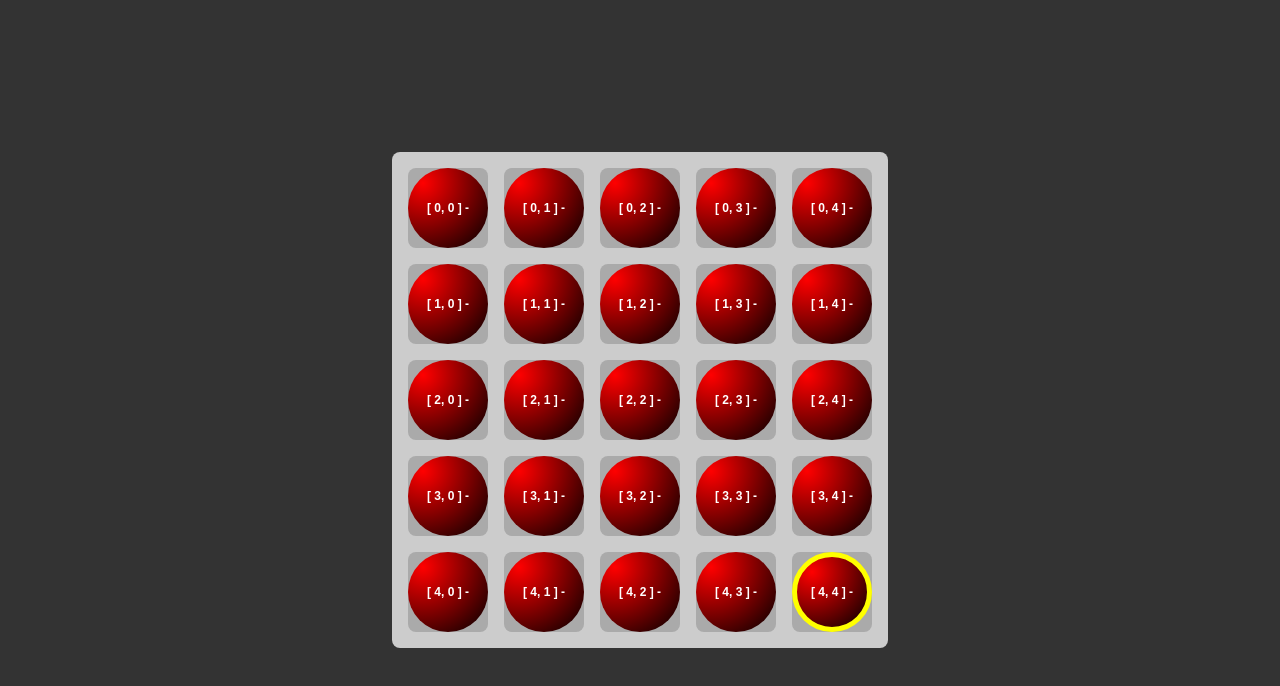
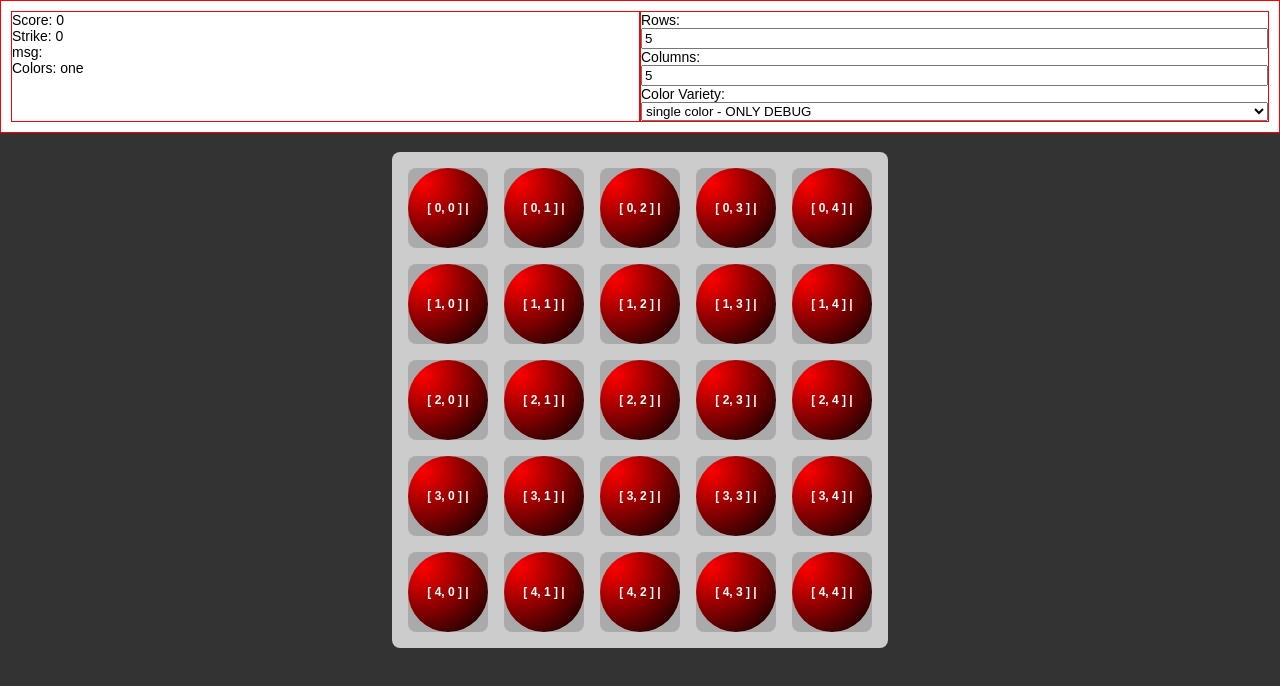
Before and after one commit to TimB1990/balletje-balletje, a Vue app: page / in a window 1280 px wide. Shown: the top 686 px of the page. Built offline with nearby package versions, Linux system fonts and the light colour scheme.

Commit message:
drop logic done

```diff
--- a/src/App.vue
+++ b/src/App.vue
@@ -267,11 +267,12 @@ function processStrike(){
     if(path.value.length){
 
         // find out which balls are on top of striked ball
+
         defineStackAndDropNewBalls()
-
-        // score.value += strike.value + 1
-        // strikedIds.value = []
-        // strike.value = 0
+        path.value = []
+        score.value += strike.value + 1
+        strikedIds.value = []
+        strike.value = 0
     }
 }
 
@@ -290,13 +291,9 @@ function defineStackAndDropNewBalls(){
 
         if(!entry) return
 
-        entry.style.backgroundColor = "black"
-
         cols.push(p.data.coords.col)
 
     })
-
-    const targets = []
 
     for(let col = 0; col < hGridSize.value; col++){
 
@@ -313,41 +310,36 @@ function defineStackAndDropNewBalls(){
                 let current = gameboard.value.find(g => g.data.coords.row === up && g.data.coords.col === col)
 
                 if (up < 0) {
-                    console.log('create ball at and assign target for', up, row)
+                    // console.log('create ball at and assign target for', up, row)
+                    let newBall = generateBall(col, up - vGridSize.value)
+                    gameboard.value.push(newBall)
+                    newBall.dynamic = true
+                    newBall.target = row
                     break;
                 }
 
-                let inPath = sortedPath.find(p => p === current)
+                let currentInPath = sortedPath.find(p => p === current)
 
-                if(inPath || current.target !== undefined ) continue;
-
-                console.log('found', up)
-
-                current.style.backgroundColor = "yellow"
+                if(currentInPath || current.target !== undefined ) continue;
 
                 current.target = row
-
                 break;
 
             }
         }
     }
 
-    console.log(targets)
+    gameboard.value = gameboard.value.filter(entry => !sortedPath.map(s => s.id).includes(entry.id))
 
-
-    // END
-
+    gameboard.value.forEach(entry => {
+        if(entry.target === undefined) return
+        setTimeout(() => {
+            entry.dynamic = true
+            entry.data.coords.row = entry.target
+            entry.target = undefined
+        }, 50)
+    })
 }
-
-function movePosition(fromCoords, toCoords){
-
-    if(!(Array.isArray(fromCoords) || Array.isArray(toCoords))) return
-
-
-
-}
-
 
 function checkAdjacing(newObj, prevObj) {
 
@@ -446,7 +438,7 @@ const coordsInPath = (coords) => {
 
     <div @mousedown="onMouseDown" id="gameboard" :style="gameboardLayout">
 
-        <!-- <div class="debugger">
+        <div class="debugger">
             <div class="debug-info">
                 <code>Score: {{ score }}</code>
                 <code>Strike: {{ strike }}</code>
@@ -470,7 +462,7 @@ const coordsInPath = (coords) => {
                     <option value="fifteen">15 colors</option>
                 </select>
             </div>
-        </div> -->
+        </div>
 
         <!-- cells -->
         <div v-for="i, in (vGridSize * hGridSize)" class="cell"></div>
@@ -489,10 +481,9 @@ const coordsInPath = (coords) => {
                 height: `${cellSize}vmin`,
                 // opacity: obj.hidden ? 0 : 1,
                 transition: obj.dynamic ? `top ${0.5}s ease-in` : 'none',
-                border: index >= (hGridSize * vGridSize) -1 ? `5px solid yellow` : `none`
             }"
             >
-            <span class="index">{{ [ obj.data.coords.row, obj.data.coords.col ]}} - {{ obj.target }}</span>
+            <span class="index">{{ [ obj.data.coords.row, obj.data.coords.col ]}} | {{ obj.target }}</span>
         </div>
 
         <!-- connecteuren -->
```
